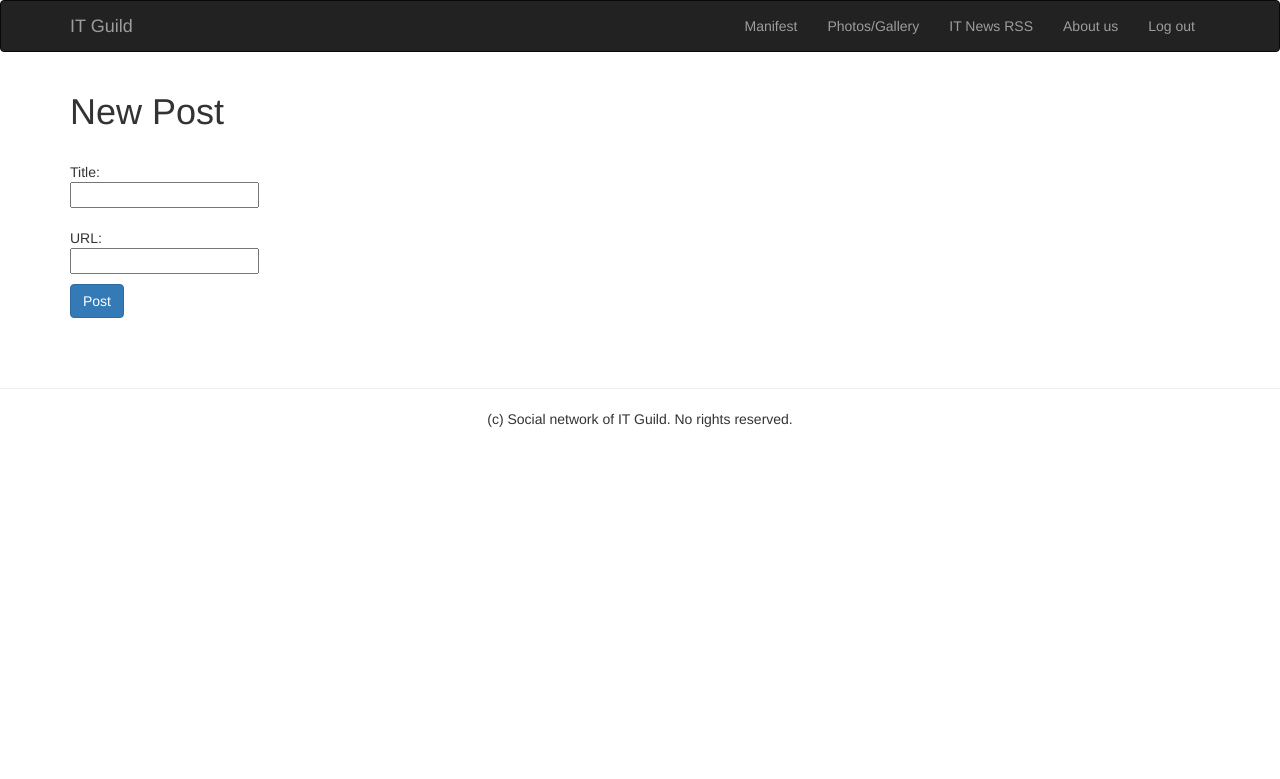
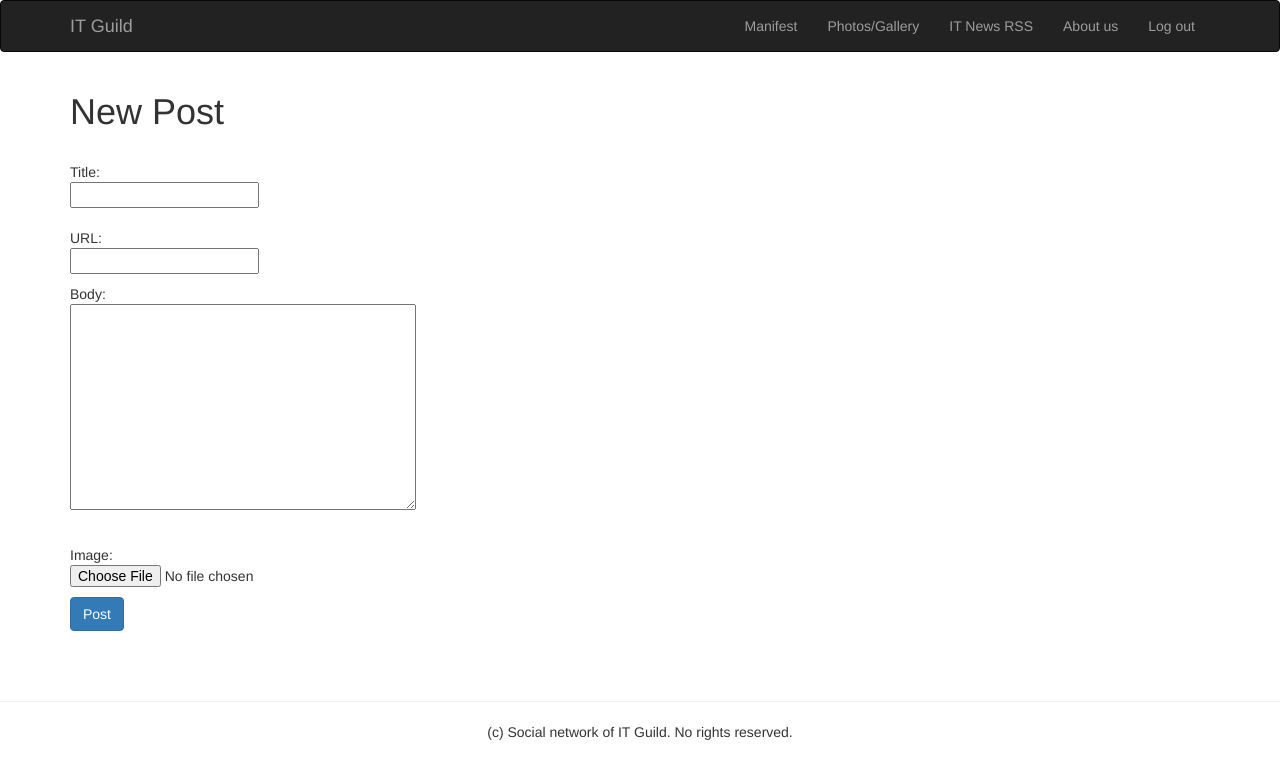
Before and after one commit to pirrencode/itguild-django, a Django app: page /posts/create/ in a window 1280 px wide. Shown: the top 779 px of the page. Run offline with Django 3.2, Linux system fonts and the light colour scheme; the visitor is signed in with stand-in values (Sample User, id 1); some libraries are stand-ins or nearby versions.

Commit message:
Added functionality for post creation by user

```diff
--- a/posts/templates/posts/create.html
+++ b/posts/templates/posts/create.html
@@ -23,7 +23,7 @@
   <br />
   {% endif %}
 
-  <form method="POST" action="{% url 'posts:create' %}">
+  <form method="POST" action="{% url 'posts:create' %}" enctype="multipart/form-data">
     {% csrf_token %}
 
     Title:<br>
@@ -31,6 +31,11 @@
       <br>
     URL:<br>
     <input type="text" name="url" /><p>
+    Body:<br>
+    <textarea cols="40" rows="10" name="body" /></textarea><p>
+      <br>
+    Image:<br>
+     <input type="file" name="image" accept="image/*"><p>
     <input class="btn btn-primary" type="submit" value="Post">
   </form>
   {% endblock %}
--- a/posts/views.py
+++ b/posts/views.py
@@ -8,9 +8,11 @@ from django.contrib.auth.models import User
 @login_required
 def create(request):
     if request.method == 'POST':
-        if request.POST['title'] and request.POST['url']:
+        if request.POST['title'] and request.POST['url'] and request.POST['body']:
             post = Post()
             post.title = request.POST['title']
+            post.body = request.POST['body']
+            post.image = request.FILES['image']
             if request.POST['url'].startswith('http://') or request.POST['url'].startswith('https://'):
                 post.url = request.POST['url']
             else:
```
